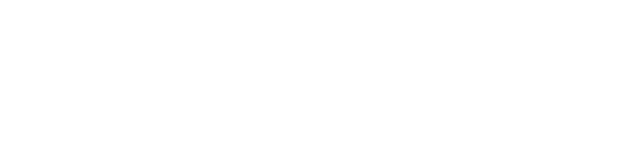
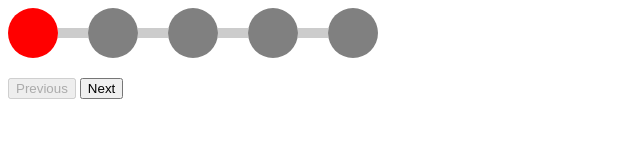
Before and after one commit to acciojob/progress-bar-debayudh2001, a website: page main.html in a window 1280 px wide. Shown: the whole page, without its empty margins (0-640 px from the left). Drawn offline with Linux system fonts and the light colour scheme.

Commit message:
created a submission

```diff
--- a/main.html
+++ b/main.html
@@ -8,6 +8,19 @@
 
 <body>
 	<!-- the entire body must be written by student -->
+	<div id="progress-bar">
+		<div id="circle-1" class="circle active"></div>
+		<span></span>
+		<div id="circle-2" class="circle"></div>
+		<span></span>
+		<div id="circle-3" class="circle"></div>
+		<span></span>
+		<div id="circle-4" class="circle"></div>
+		<span></span>
+		<div id="circle-5" class="circle"></div>
+	</div>
+	<button id="prev" disabled>Previous</button>
+	<button id="next">Next</button>
     <script type="text/javascript" src="./script.js">
 </script>
 
--- a/script.js
+++ b/script.js
@@ -1 +1,22 @@
 //your JS code here. If required.
+let next = document.querySelector("#next")
+let prev = document.querySelector("#prev")
+let circles = document.querySelectorAll(".circle")
+//console.log(circles)
+let ind = 1
+next.addEventListener("click", () => {
+	circles[ind].classList.add("active")
+	ind += 1
+	prev.disabled = false
+	if(ind === circles.length){
+		next.disabled = true
+	}
+})
+prev.addEventListener("click", () => {
+	ind -= 1
+	circles[ind].classList.remove("active")
+	next.disabled = false
+	if(ind === 1){
+		prev.disabled = true
+	}
+})
--- a/styles.css
+++ b/styles.css
@@ -1 +1,21 @@
 /*  your css code here. If applicable */
+.circle{
+	width: 50px;
+	height: 50px;
+	background-color: grey;
+	border-radius: 100%
+}
+span{
+	width: 30px;
+	height: 10px;
+	background-color: black;
+	opacity: 0.2;
+}
+#progress-bar{
+	display: flex;
+	align-items: center;
+	margin-bottom: 20px;
+}
+.active{
+	background-color: red;
+}
```
